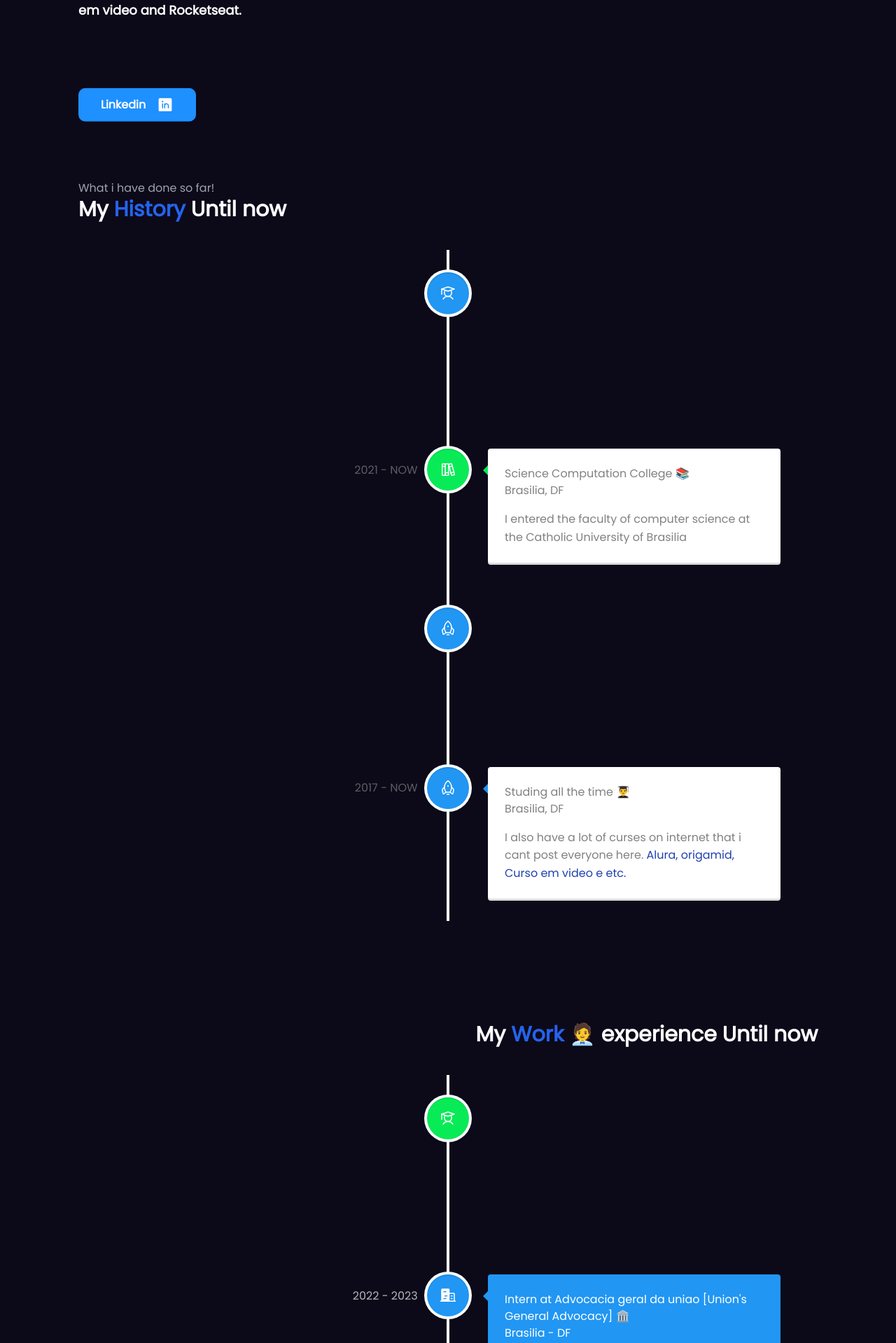
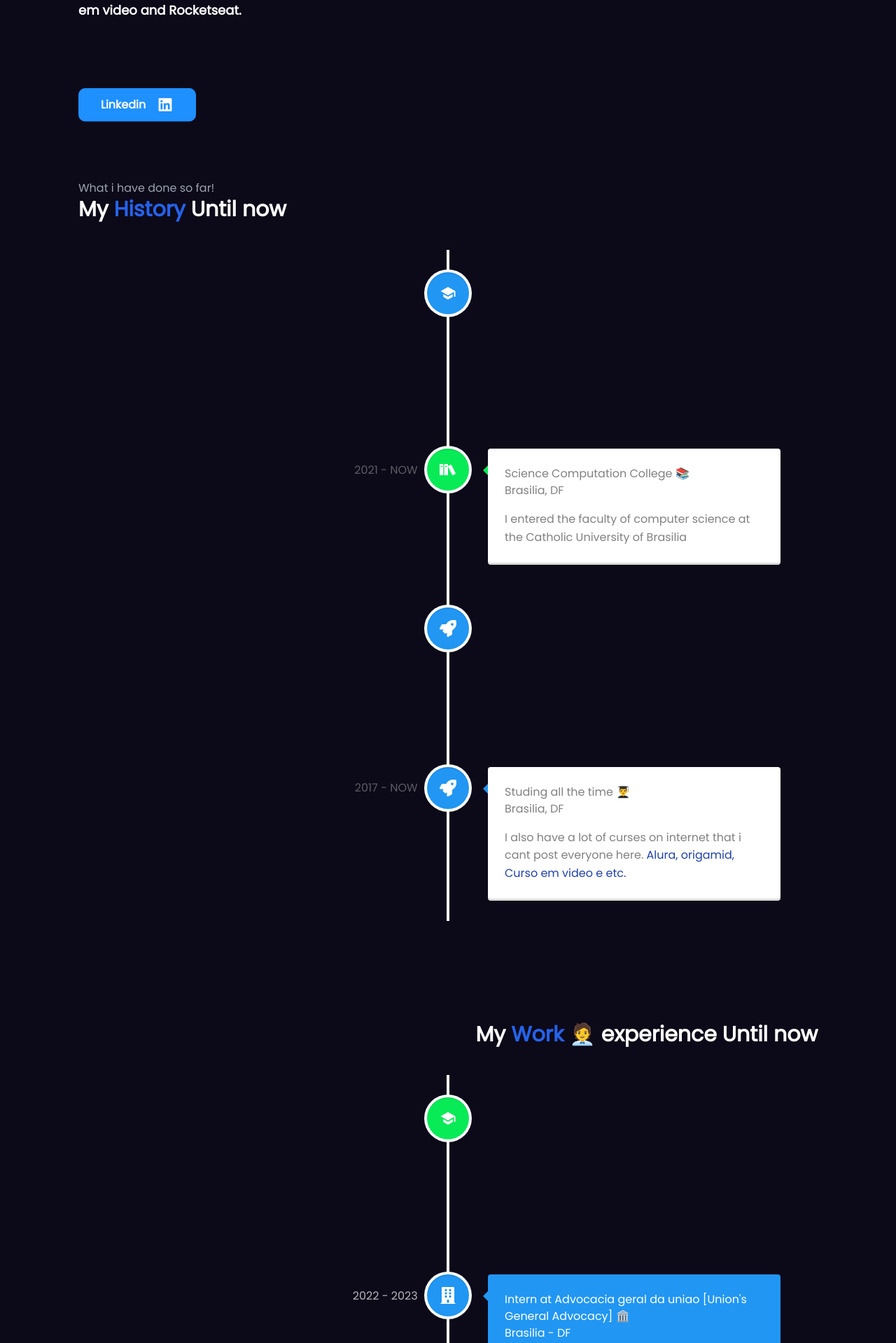
Before and after one commit to GabriellMatias/Portifolio-2.0-Version, a Next.js app: page /aboutMe in a window 1280 px wide. Shown: the part 661-2580 px from the top of the page at 70% size. Built offline with nearby package versions, Linux system fonts and the light colour scheme.

Commit message:
:hammer: Started technologies page, trying to pass icon as props

```diff
--- a/package.json
+++ b/package.json
@@ -17,10 +17,10 @@
     "eslint-config-next": "13.4.4",
     "framer-motion": "^10.12.12",
     "next": "13.4.4",
-    "phosphor-react": "^1.4.1",
     "postcss": "8.4.24",
     "react": "18.2.0",
     "react-dom": "18.2.0",
+    "react-icons": "^4.9.0",
     "react-vertical-timeline-component": "^3.6.0",
     "tailwindcss": "3.3.2",
     "typescript": "5.0.4"
--- a/src/components/FloatingButton.tsx
+++ b/src/components/FloatingButton.tsx
@@ -1,5 +1,6 @@
 import Link from 'next/link'
-import { Folder, GithubLogo, LinkedinLogo, UserPlus } from 'phosphor-react'
+import { AiFillLinkedin, AiFillFolder } from 'react-icons/ai'
+import { FaUserAlt, FaGithubSquare } from 'react-icons/fa'
 
 interface FloatingButtonProps {
   ButtonName: string
@@ -15,13 +16,13 @@ export function FloatingButton({
       <button className="flex transition duration-300 font-semibold gap-4 items-center animate-ease-in py-3 px-8 bg-blue-200 text-white text-base mt-5 rounded-[10px] hover:bg-blue-400 ">
         {ButtonName}
         {ButtonName === 'Projects' ? (
-          <Folder size={24} weight="fill" />
+          <AiFillFolder size={24} />
         ) : ButtonName === 'About me' ? (
-          <UserPlus size={24} weight="fill" />
+          <FaUserAlt size={18} />
         ) : ButtonName === 'Linkedin' ? (
-          <LinkedinLogo size={24} weight="fill" />
+          <AiFillLinkedin size={24} />
         ) : (
-          <GithubLogo size={24} weight="fill" />
+          <FaGithubSquare size={24} />
         )}
       </button>
     </Link>
--- /dev/null
+++ b/src/components/TechnologiesCard.tsx
@@ -0,0 +1,47 @@
+import React, { useState } from 'react'
+import { motion } from 'framer-motion'
+import { SiTypescript } from 'react-icons/si'
+
+interface TechnologiesCardProps {
+  title: string
+  description: string
+  // icon: React.ComponentType
+}
+
+export function TechnologiesCard({
+  description,
+  title,
+}: // icon,
+TechnologiesCardProps) {
+  const [isOpen, setIsOpen] = useState(false)
+
+  return (
+    <motion.div
+      layout
+      data-isOpen={isOpen}
+      initial={{ borderRadius: 8 }}
+      className={`bg-white w-32 h-32 flex  ${
+        isOpen
+          ? 'h-56 w-72 items-start justify-start  overflow-hidden'
+          : 'justify-center items-center'
+      }`}
+      onClick={() => setIsOpen(!isOpen)}
+    >
+      <motion.div
+        layout
+        className={`w-10 h-10 bg-blue-500 rounded ${isOpen ? 'ml-2 mt-2' : ''}`}
+      >
+        <SiTypescript />
+        ICONE VAI AQUI
+        <div
+          className={`w-60 h-fit flex flex-col gap-4 justify-center items-center  ${
+            isOpen ? '' : 'hidden'
+          }`}
+        >
+          <h1 className="font-bold text-xl">{title}</h1>
+          <p className="text-center">{description}</p>
+        </div>
+      </motion.div>
+    </motion.div>
+  )
+}
--- a/src/components/VerticalTimeLineStudentExperience.tsx
+++ b/src/components/VerticalTimeLineStudentExperience.tsx
@@ -1,4 +1,6 @@
-import { Books, Rocket, Student } from 'phosphor-react'
+import { ImBooks } from 'react-icons/im'
+import { FaRocket } from 'react-icons/fa'
+import { IoMdSchool } from 'react-icons/io'
 import {
   VerticalTimeline,
   VerticalTimelineElement,
@@ -14,7 +16,7 @@ export function VerticalTimeLineStudentExperience() {
         contentArrowStyle={{ borderRight: '7px solid  rgb(33, 150, 243)' }}
         date="2017 - 2019"
         iconStyle={{ background: 'rgb(33, 150, 243)', color: '#fff' }}
-        icon={<Student />}
+        icon={<IoMdSchool />}
       >
         <h3 className="vertical-timeline-element-title">
           Student at Federal Institute 🇧🇷
@@ -32,7 +34,7 @@ export function VerticalTimeLineStudentExperience() {
         contentArrowStyle={{ borderRight: '7px solid  rgb(8, 235, 87)' }}
         date="2021 - NOW"
         iconStyle={{ background: 'rgb(8, 235, 87)', color: '#fff' }}
-        icon={<Books />}
+        icon={<ImBooks />}
       >
         <h3 className="vertical-timeline-element-title">
           Science Computation College 📚
@@ -49,7 +51,7 @@ export function VerticalTimeLineStudentExperience() {
         contentArrowStyle={{ borderRight: '7px solid  rgb(33, 150, 243)' }}
         date="2021 - NOW"
         iconStyle={{ background: 'rgb(33, 150, 243)', color: '#fff' }}
-        icon={<Rocket />}
+        icon={<FaRocket />}
       >
         <h3 className="vertical-timeline-element-title">
           Student At RocketSeat education 🚀
@@ -66,7 +68,7 @@ export function VerticalTimeLineStudentExperience() {
         contentArrowStyle={{ borderRight: '7px solid  rgb(33, 150, 243)' }}
         date="2017 - NOW"
         iconStyle={{ background: 'rgb(33, 150, 243)', color: '#fff' }}
-        icon={<Rocket />}
+        icon={<FaRocket />}
       >
         <h3 className="vertical-timeline-element-title">
           Studing all the time 👨‍🎓
--- a/src/components/VerticalTimeLineWorkExperience.tsx
+++ b/src/components/VerticalTimeLineWorkExperience.tsx
@@ -1,4 +1,5 @@
-import { Buildings, Student } from 'phosphor-react'
+import { FaBuilding } from 'react-icons/fa'
+import { IoMdSchool } from 'react-icons/io'
 import {
   VerticalTimeline,
   VerticalTimelineElement,
@@ -14,7 +15,7 @@ export function VerticalTimeLineWorkExperience() {
         contentArrowStyle={{ borderRight: '7px solid   rgb(8, 235, 87)' }}
         date="2019 - NOW"
         iconStyle={{ background: '  rgb(8, 235, 87)', color: '#fff' }}
-        icon={<Student />}
+        icon={<IoMdSchool />}
       >
         <h3 className="vertical-timeline-element-title">
           Freelancers - building websites 🌎
@@ -33,7 +34,7 @@ export function VerticalTimeLineWorkExperience() {
         contentArrowStyle={{ borderRight: '7px solid  rgb(33, 150, 243)' }}
         date="2022 - 2023"
         iconStyle={{ background: 'rgb(33, 150, 243)', color: '#fff' }}
-        icon={<Buildings size={32} weight="fill" />}
+        icon={<FaBuilding size={32} />}
       >
         <h3 className="vertical-timeline-element-title">
           Intern at Advocacia geral da uniao [Union's General Advocacy] 🏛️
--- a/src/pages/technologiesPage.tsx
+++ b/src/pages/technologiesPage.tsx
@@ -0,0 +1,25 @@
+import { Header } from '@/components/Header'
+import { TechnologiesCard } from '@/components/TechnologiesCard'
+import { technologieService } from '@/utils/technologiesService'
+import { SiTypescript } from 'react-icons/si'
+
+export default function TechnologiesPage() {
+  console.log(typeof (<SiTypescript />))
+  const { Technologies } = technologieService
+  return (
+    <>
+      <Header />
+      <main>
+        <h1 className="text-center font-bold text-3xl">Technologies</h1>
+        <span className="text-gray-400 mb-2">What i have done so far!</span>
+        <h1 className="text-white font-bold text-3xl mb-10">
+          My <span className="text-bold text-blue-600">History</span> Until now
+        </h1>
+        <TechnologiesCard
+          description={Technologies.Typescript.description}
+          title="TypeScript"
+        />
+      </main>
+    </>
+  )
+}
--- /dev/null
+++ b/src/utils/technologiesService.tsx
@@ -0,0 +1,10 @@
+import { SiTypescript } from 'react-icons/si'
+export const technologieService = {
+  Technologies: {
+    Typescript: {
+      description:
+        'It is a written syntactic superset of JavaScript and adds optional static typing to the language.',
+      icon: <SiTypescript />,
+    },
+  },
+}
```
Also changed, not shown: 1 other file (tests, documents, lock files or other folders).
